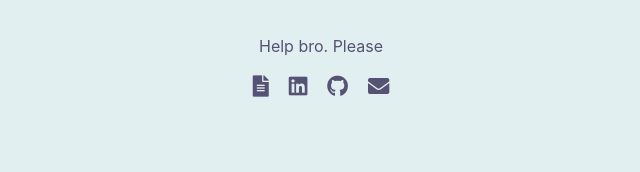
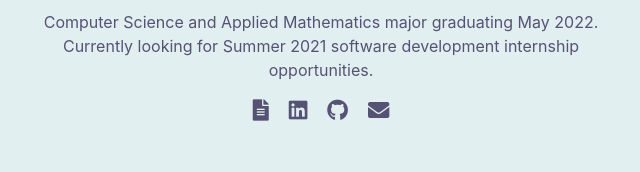
Before and after one commit to stevenhsin/stevenhsin.github.io, a plain HTML site: page index.html in a window 1280 px wide. Shown: the part 391-563 px from the top of the page, without its empty margins (319-959 px from the left). Drawn offline with Linux system fonts and the light colour scheme.

Commit message:
Description and resume added

```diff
--- a/index.html
+++ b/index.html
@@ -28,20 +28,20 @@
 
 
   <meta property="og:title" content="Steven Hsin" />
-<meta property="og:description" content="        Help bro.
-        Please
+<meta property="og:description" content="        Computer Science and Applied Mathematics major graduating May 2022.
+        Currently looking for Summer 2021 software development internship opportunities.
     " />
 <meta property="og:type" content="website" />
 <meta property="og:url" content="https://stevenhsin.github.io/" />
 
 <meta itemprop="name" content="Steven Hsin">
-<meta itemprop="description" content="        Help bro.
-        Please
+<meta itemprop="description" content="        Computer Science and Applied Mathematics major graduating May 2022.
+        Currently looking for Summer 2021 software development internship opportunities.
     "><meta name="twitter:card" content="summary"/>
 <meta name="twitter:image" content="https://stevenhsin.github.io//img/stevendark.png"/>
 <meta name="twitter:title" content="Steven Hsin"/>
-<meta name="twitter:description" content="        Help bro.
-        Please
+<meta name="twitter:description" content="        Computer Science and Applied Mathematics major graduating May 2022.
+        Currently looking for Summer 2021 software development internship opportunities.
     "/>
 
   <!--[if lte IE 9]>
@@ -70,15 +70,15 @@
         </header>
 
         <p>
-                  Help bro.
-        Please
+                  Computer Science and Applied Mathematics major graduating May 2022.
+        Currently looking for Summer 2021 software development internship opportunities.
 
         </p>
 
         <nav>
           <ul>
 
-            <li><a href="https://stevenhsin.github.io/blog/" aria-label="Resume"><i class='fas fa-file-alt fa-lg'></i><br></a></li>
+            <li><a href="https://drive.google.com/file/d/1SskHbciW5qZr8KmZPrPrVhzd5Lw_iOyl/view?usp=sharing" aria-label="Resume"><i class='fas fa-file-alt fa-lg'></i><br></a></li>
 
             <li><a href="https://linkedin.com/in/stevenhsin" aria-label="LinkedIn"><i class='fab fa-linkedin fa-lg'></i><br></a></li>
 
```
Also changed, not shown: 404.html (+6 -6 lines), categories/index.html (+6 -6 lines), tags/index.html (+6 -6 lines).
